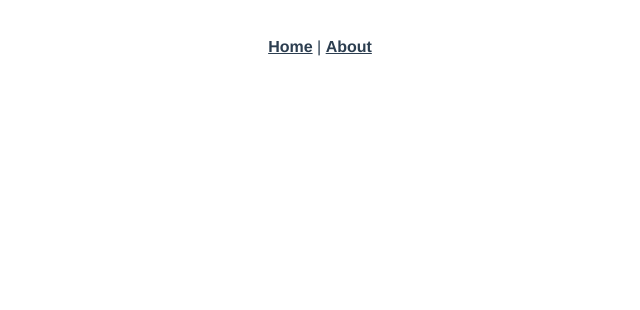
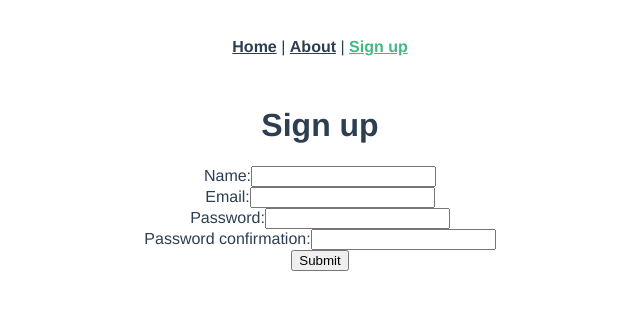
Before and after one commit to HWeiss63/capstone-frontend, a Vue app: page /signup in a window 1280 px wide. Before the commit this address had no page. Shown: the top 310 px of the page, without its empty margins (320-960 px from the left). Built offline with nearby package versions, Linux system fonts and the light colour scheme.

Commit message:
create signup

```diff
--- a/src/App.vue
+++ b/src/App.vue
@@ -3,6 +3,8 @@
     <router-link to="/">Home</router-link>
     |
     <router-link to="/about">About</router-link>
+    |
+    <router-link to="/signup">Sign up</router-link>
   </nav>
   <router-view />
 </template>
--- a/src/router/index.js
+++ b/src/router/index.js
@@ -1,5 +1,6 @@
 import { createRouter, createWebHistory } from "vue-router";
 import HomeView from "../views/HomeView.vue";
+import SignupView from "../views/SignupView.vue";
 
 const routes = [
   {
@@ -15,6 +16,11 @@
     // which is lazy-loaded when the route is visited.
     component: () => import(/* webpackChunkName: "about" */ "../views/AboutView.vue"),
   },
+  {
+    path: "/signup",
+    name: "signup",
+    component: SignupView,
+  },
 ];
 
 const router = createRouter({
--- /dev/null
+++ b/src/views/SignupView.vue
@@ -0,0 +1,53 @@
+<script>
+import axios from "axios";
+
+export default {
+  data: function () {
+    return {
+      newUserParams: {},
+      errors: [],
+    };
+  },
+  methods: {
+    submit: function () {
+      axios
+        .post("/users", this.newUserParams)
+        .then((response) => {
+          console.log(response.data);
+          this.$router.push("/login");
+        })
+        .catch((error) => {
+          this.errors = error.response.data.errors;
+        });
+    },
+  },
+};
+</script>
+
+<template>
+  <div class="signup">
+    <form v-on:submit.prevent="submit()">
+      <h1>Sign up</h1>
+      <ul>
+        <li v-for="error in errors" v-bind:key="error">{{ error }}</li>
+      </ul>
+      <div>
+        <label>Name:</label>
+        <input type="text" v-model="newUserParams.name" />
+      </div>
+      <div>
+        <label>Email:</label>
+        <input type="email" v-model="newUserParams.email" />
+      </div>
+      <div>
+        <label>Password:</label>
+        <input type="password" v-model="newUserParams.password" />
+      </div>
+      <div>
+        <label>Password confirmation:</label>
+        <input type="password" v-model="newUserParams.password_confirmation" />
+      </div>
+      <input type="submit" value="Submit" />
+    </form>
+  </div>
+</template>
```
